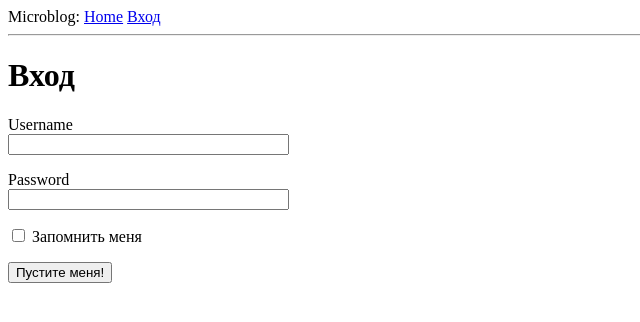
After one commit to dmitry-zharinov/flask_microblog, a Flask app: page /login in a window 1280 px wide. The commit adds this page. Shown: the top 322 px of the page, without its empty margins (0-640 px from the left). Run offline with Flask 2, Linux system fonts and the light colour scheme.

Commit message:
Add forms

```diff
--- a/app/__init__.py
+++ b/app/__init__.py
@@ -1,3 +1,7 @@
 from flask import Flask
+from config import Config
+
 app = Flask(__name__)
+app.config.from_object(Config)
+
 from app import routes
--- /dev/null
+++ b/app/forms.py
@@ -0,0 +1,9 @@
+from flask_wtf import FlaskForm
+from wtforms import StringField, PasswordField, BooleanField, SubmitField
+from wtforms.validators import DataRequired
+
+class LoginForm(FlaskForm):
+    username = StringField('Username', validators=[DataRequired()])
+    password = PasswordField('Password', validators=[DataRequired()])
+    remember_me = BooleanField('Запомнить меня')
+    submit = SubmitField('Пустите меня!')
--- a/app/routes.py
+++ b/app/routes.py
@@ -1,6 +1,7 @@
 # -*- coding: utf-8 -*-
 from flask import render_template
 from app import app
+from app.forms import LoginForm
 
 @app.route('/')
 @app.route('/index')
@@ -21,3 +22,8 @@ def index():
             'body': 'CSRF-уязвимости все еще актуальны'
         }]
     return render_template('index.html', title = 'Home', user = user, posts = posts)
+
+@app.route('/login')
+def login():
+    form = LoginForm()
+    return render_template('login.html', title='Вход', form=form)
--- a/app/templates/base.html
+++ b/app/templates/base.html
@@ -7,7 +7,10 @@
       {% endif %}
     </head>
     <body>
-        <div>Microblog: <a href="/index">Home</a></div>
+        <div>Microblog:
+        <a href="/index">Home</a>
+        <a href="/login">Вход</a>
+        </div>
         <hr>
         {% block content %}{% endblock %}
     </body>
--- /dev/null
+++ b/app/templates/login.html
@@ -0,0 +1,18 @@
+{% extends "base.html" %}
+
+{% block content %}
+    <h1>Вход</h1>
+    <form action="" method="post">
+        {{ form.hidden_tag() }}
+        <p>
+            {{ form.username.label }}<br>
+            {{ form.username(size=32) }}
+        </p>
+        <p>
+            {{ form.password.label }}<br>
+            {{ form.password(size=32) }}
+        </p>
+        <p>{{ form.remember_me() }} {{ form.remember_me.label }}</p>
+        <p>{{ form.submit() }}</p>
+    </form>
+{% endblock %}
--- /dev/null
+++ b/config.py
@@ -0,0 +1,4 @@
+import os
+
+class Config(object):
+    SECRET_KEY = os.environ.get('SECRET_KEY') or 'you-will-never-guess'
```
